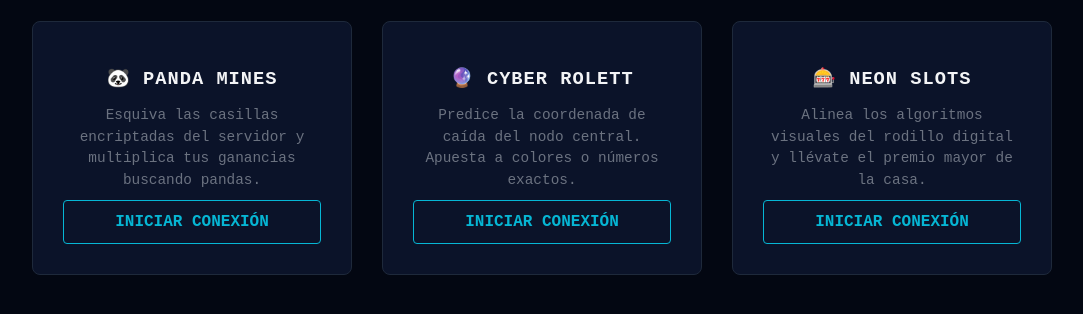
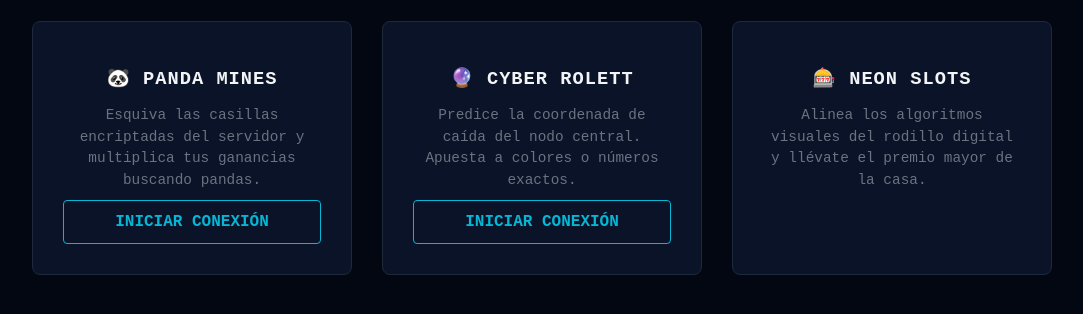
Before and after one commit to majojag23/cyber-casino-django, a Django app: template royal_casino/usuarios/templates/usuarios/lobby.html in a window 1280 px wide. Shown: the part 228-542 px from the top of the page, without its empty margins (98-1181 px from the left). Run offline with Django 5.2, Linux system fonts and the light colour scheme; the template is opened without the code that fills it, so the values that code supplies are empty.

```diff
--- a/royal_casino/usuarios/templates/usuarios/lobby.html
+++ b/royal_casino/usuarios/templates/usuarios/lobby.html
@@ -188,7 +188,7 @@
             <div class="tarjeta-juego">
                 <h3>🎰 NEON SLOTS</h3>
                 <p>Alinea los algoritmos visuales del rodillo digital y llévate el premio mayor de la casa.</p>
-                <a href="/slots/" class="btn-jugar">Iniciar Conexión</a>
+
             </div>
 
         </section>
```
